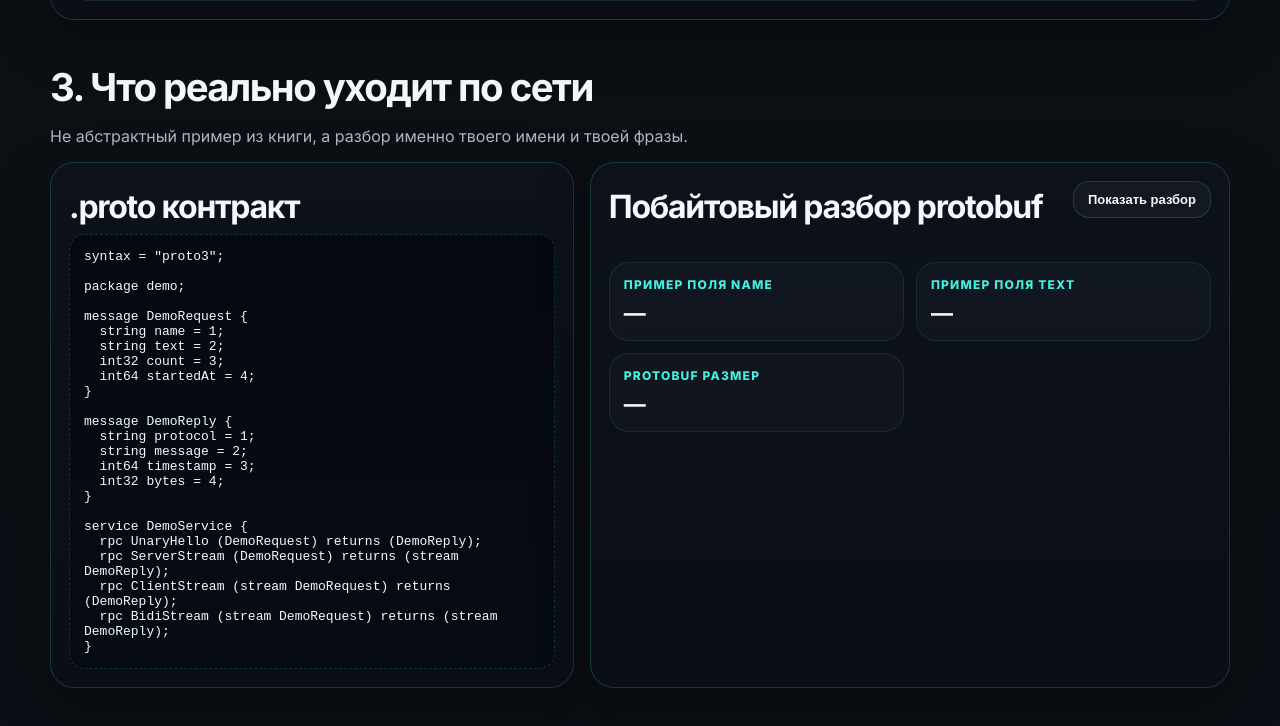
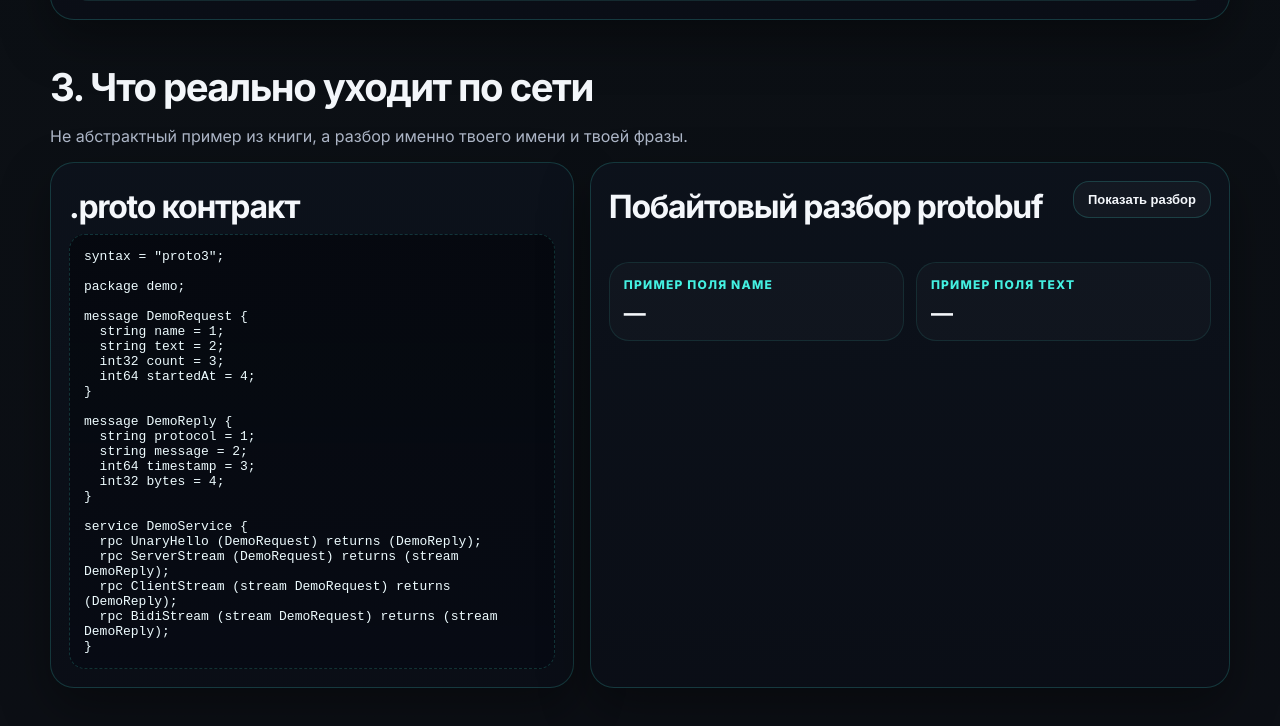
Before and after one commit to char1ks/grpc-stand, a website: page public/index.html in a window 1280 px wide. Shown: the part 1516-2242 px from the top of the page. Drawn offline with Linux system fonts and the light colour scheme.

Commit message:
Remove element from UI

```diff
--- a/public/app.js
+++ b/public/app.js
@@ -212,7 +212,7 @@ function renderCompare(){
 
   els.summaryName.textContent = name;
   els.summaryText.textContent = text;
-  els.summaryProtoBytes.textContent = `${grpcBytes} Б`;
+  if (els.summaryProtoBytes) els.summaryProtoBytes.textContent = `${grpcBytes} Б`;
   if (els.summaryJsonBytes) els.summaryJsonBytes.textContent = `${wsBytes} Б`;
 
   if (els.advancedSection) els.advancedSection.classList.remove('hidden');
--- a/public/index.html
+++ b/public/index.html
@@ -123,10 +123,6 @@
               <div class="kicker">Пример поля text</div>
               <strong id="summaryText">—</strong>
             </div>
-            <div class="summary-box">
-              <div class="kicker">protobuf размер</div>
-              <strong id="summaryProtoBytes">—</strong>
-            </div>
           </div>
           <div class="byte-table" id="byteTable"></div>
         </div>
```
